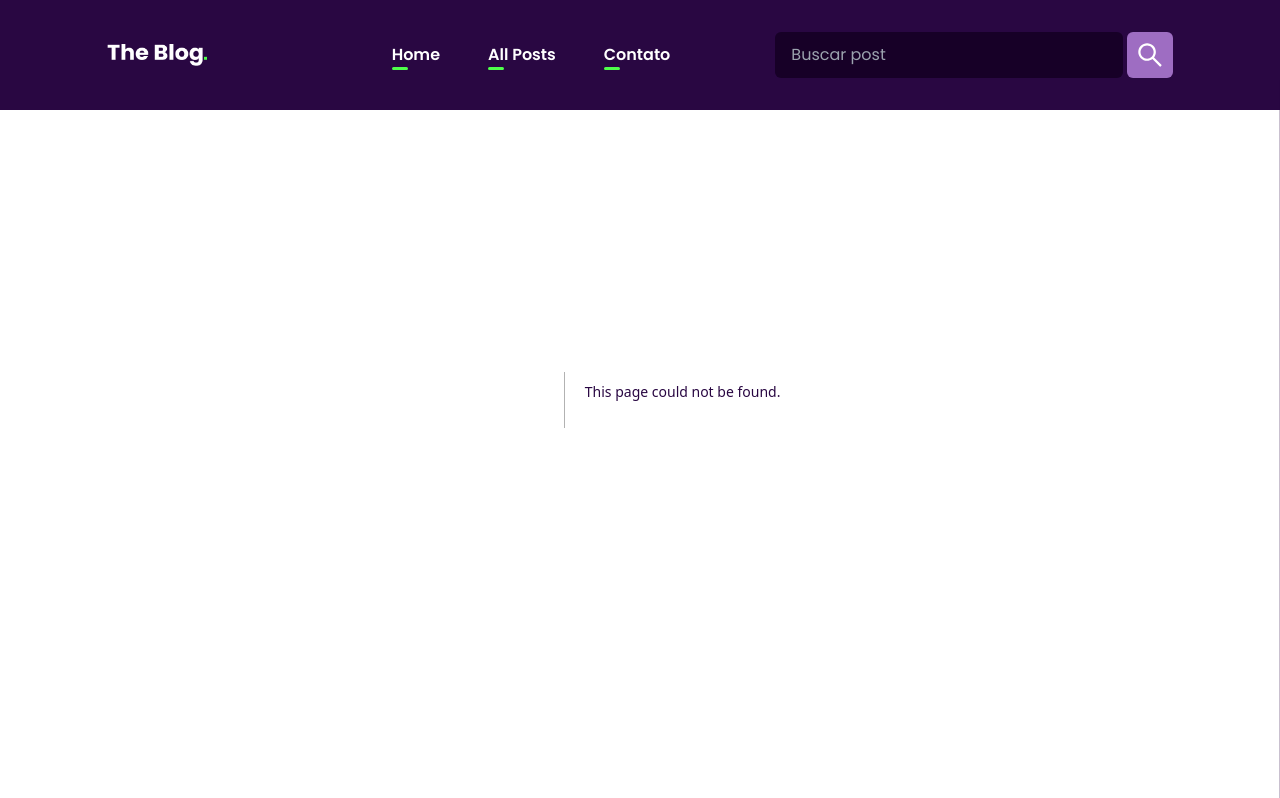
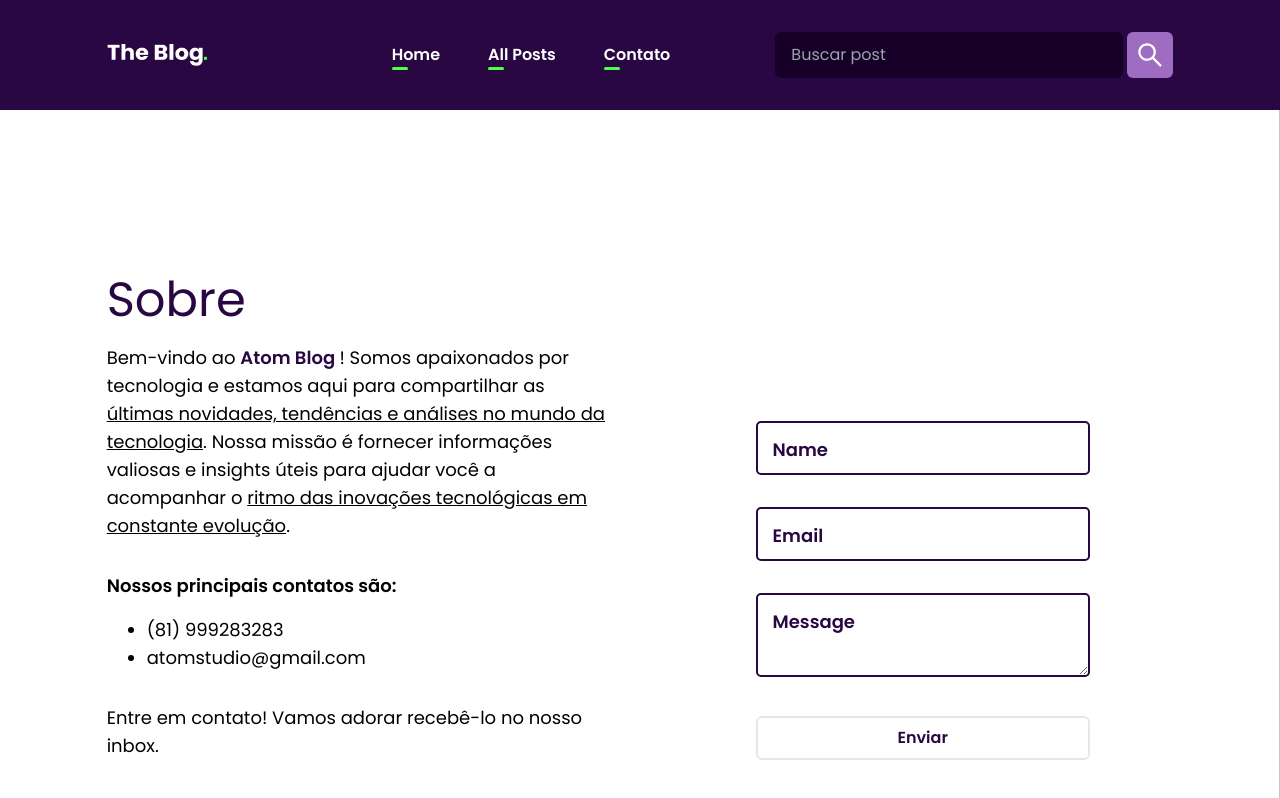
Before and after one commit to roberiof/atom-blog, a Next.js app in the folder atom-challenge/: page /Contact in a window 1280 px wide. Before the commit this address had no page. Built offline with nearby package versions, Linux system fonts and the light colour scheme.

Commit message:
feat: add Contact.tsx

```diff
--- a/atom-challenge/api/db.json
+++ b/atom-challenge/api/db.json
@@ -56,5 +56,97 @@
       "image": "https://images.unsplash.com/photo-1413708617479-50918bc877eb?ixlib=rb-4.0.3&ixid=M3wxMjA3fDB8MHxwaG90by1wYWdlfHx8fGVufDB8fHx8fA%3D%3D&auto=format&fit=crop&w=2073&q=80",
       "description": "Lorem ipsum dolor sit amet, consectetur adipiscing elit. Nibh nibh eu in aliquet ut adipiscing neque. Sed volutpat aenean sit vitae, sed tristique."
     }
+  ],
+  "messages": [
+    {
+      "name": "asd",
+      "email": "adf@",
+      "message": "adf",
+      "id": 1
+    },
+    {
+      "name": "adsf",
+      "email": "adsf#@adf",
+      "message": "adfs",
+      "id": 2
+    },
+    {
+      "name": "adf",
+      "email": "adfs",
+      "message": "adf",
+      "id": 3
+    },
+    {
+      "name": "adfs",
+      "email": "asdf@asdf",
+      "message": "asf",
+      "id": 4
+    },
+    {
+      "name": "asdf",
+      "email": "adsf#asda@",
+      "message": "asdf",
+      "id": 5
+    },
+    {
+      "name": "asfd",
+      "email": "adsf#@",
+      "message": "asdf",
+      "id": 6
+    },
+    {
+      "name": "sdf",
+      "email": "adfs",
+      "message": "asdf",
+      "id": 7
+    },
+    {
+      "name": "asdf",
+      "email": "adfs",
+      "message": "adsfadfs",
+      "id": 8
+    },
+    {
+      "name": "adsfas",
+      "email": "asdfas@asdfafsd",
+      "message": "asfasfd",
+      "id": 9
+    },
+    {
+      "name": "adf",
+      "email": "asdf@adsfa",
+      "message": "asdf",
+      "id": 10
+    },
+    {
+      "name": "asdf",
+      "email": "afasdf@",
+      "message": "afdaaf",
+      "id": 11
+    },
+    {
+      "name": "asdf",
+      "email": "adfs",
+      "message": "afs",
+      "id": 12
+    },
+    {
+      "name": "adf",
+      "email": "af@",
+      "message": "adsf",
+      "id": 13
+    },
+    {
+      "name": "adf",
+      "email": "af@",
+      "message": "adsf",
+      "id": 14
+    },
+    {
+      "name": "Robério",
+      "email": "antonioroberio@9asdf",
+      "message": "af",
+      "id": 15
+    }
   ]
 }
--- a/atom-challenge/context/PostsContext.tsx
+++ b/atom-challenge/context/PostsContext.tsx
@@ -1,5 +1,5 @@
 import { ReactNode, createContext, useState } from "react";
-import PostType  from "../types";
+import { PostType }  from "../types";
 
 export const PostsContext = createContext<any>(null)
 
--- a/atom-challenge/pages/AllPosts.tsx
+++ b/atom-challenge/pages/AllPosts.tsx
@@ -2,7 +2,7 @@ import React, { useContext, useEffect } from 'react'
 import Post from './components/utils/Post'
 import { PostsContext } from '../context/PostsContext'
 import { SearchInputContext } from '../context/SearchInputContext'
-import PostType from '../types'
+import {PostType} from '../types'
 import { getAllPostsAPI } from '../utils'
 
 const AllPosts = () => {
@@ -38,7 +38,7 @@ const AllPosts = () => {
               </p>
         }
 
-        <div className='flex flex-wrap justify-around gap-5'>
+        <div className='flex flex-wrap justify-around gap-2'>
           { posts && <span> Loading ... </span>
             && searchInput
             ? filteredPosts.map( (post: PostType) =>
--- /dev/null
+++ b/atom-challenge/pages/Contact.tsx
@@ -0,0 +1,123 @@
+'use client';
+import { MessageType } from '@/types'
+import { PostMessageAPi } from '@/utils'
+import React , { useState , useEffect } from 'react'
+
+interface FocusedInputType{
+    name: boolean,
+    email: boolean,
+    message: boolean
+}
+
+const Contact = () => {
+    const [ isFocusedInputs , setIsFocusedInputs ] = useState<FocusedInputType>({
+        name: false,
+        email: false,
+        message: false
+    })
+    const defaultFormValues = {
+        name: '',
+        email: '',
+        message: ''
+    }
+    const [ formValues , setFormValues ] = useState<MessageType>(defaultFormValues)
+    const [isSubmitBtnDisabled , setIsSubmitBtnDisabled] = useState<boolean>(true)
+
+
+    const handleInputChange = (e:React.ChangeEvent<HTMLInputElement> | React.ChangeEvent<HTMLTextAreaElement>, objectKey:string) => {
+        setFormValues(prev => {
+          const newObj = {...prev}
+          newObj[objectKey] = e.target.value
+          return newObj
+        })
+    }
+
+    const handleFocusChange = (objectKey:string) => {
+        if(formValues[objectKey] !== ''){
+            return
+        }
+
+        setIsFocusedInputs(prev => {
+          const newObj = {...prev}
+          newObj[objectKey] = !newObj[objectKey]
+          return newObj
+        })
+    }
+
+    const StoreMessage = (e:React.FormEvent<HTMLFormElement>) =>{
+        e.preventDefault()
+        PostMessageAPi(formValues)
+        setTimeout( () => (
+            alert('Mensagem enviada com sucesso!')
+        ), 400)
+        setFormValues(defaultFormValues)
+    }
+
+    useEffect(() => {
+        const isAllInfoFilledUp = Object.values(formValues).every(item => item != '')
+        const response = Object.values(formValues).every(item => item != '') && formValues.email.includes('@')
+        setIsSubmitBtnDisabled(!response);
+      }, [formValues]);
+
+    return (
+        <div className='relative pt-24 lg:pt-60'>
+            <section className='wrapper-content flex flex-col xl:flex-row items-end gap-16'>
+                <div className='flex flex-col gap-4 w-full xl:w-1/2'>
+                    <h1 className='text-primary'> Sobre </h1>
+                    <p className=' text-lg' data-aos="fade-up"> Bem-vindo ao <span className='cursor-pointer text-primary font-bold hover:underline'>Atom Blog </span>! Somos apaixonados por tecnologia e estamos aqui para compartilhar as <u>últimas novidades, tendências e análises no mundo da tecnologia</u>. Nossa missão é fornecer informações valiosas e insights úteis para ajudar você a acompanhar o <u>ritmo das inovações tecnológicas em constante evolução</u>. </p>
+
+                    <p className='font-bold mt-4 text-lg'> Nossos principais contatos são: </p>
+                    <ol className='list-disc ml-10 text-lg'>
+                        <li data-aos="zoom-in"> (81) 999283283 </li>
+                        <li data-aos="zoom-in"> atomstudio@gmail.com</li>
+                    </ol>
+                    <p className='text-lg mt-4'> Entre em contato! Vamos adorar recebê-lo no nosso inbox.</p>
+                </div>
+
+                <form className='w-full xl:w-1/2 mt-8 lg:mt-0' onSubmit={(e) => StoreMessage(e)}>
+                    <div className='w-full xl:w-2/3 m-auto flex flex-col gap-8' data-aos="fade-left">
+                        <div className={`${isFocusedInputs.name ? 'focus' : ''} inputDiv`}>
+                            <label htmlFor="name"> Name </label>
+                            <input
+                                type="text" required
+                                onFocus={() => handleFocusChange('name')}
+                                onBlur={() => handleFocusChange('name')}
+                                value={formValues.name}
+                                onChange={(e) => handleInputChange(e, 'name')}
+                            />
+                        </div>
+
+                        <div className={`${isFocusedInputs.email ? 'focus' : ''} inputDiv`}>
+                            <label htmlFor="email"> Email </label>
+                            <input
+                                type="text" required
+                                onFocus={() => handleFocusChange('email')}
+                                onBlur={() => handleFocusChange('email')}
+                                value={formValues.email}
+                                onChange={(e) => handleInputChange(e, 'email')}
+                            />
+                        </div>
+
+                        <div className={`${isFocusedInputs.message ? 'focus' : ''} inputDiv`}>
+                            <label htmlFor="message"> Message </label>
+                            <textarea
+                                required
+                                onFocus={() => handleFocusChange('message')}
+                                onBlur={() => handleFocusChange('message')}
+                                value={formValues.message}
+                                onChange={(e) => handleInputChange(e, 'message')}
+                            />
+                        </div>
+
+                        <button type='submit' id="submitBtnForm" aria-label="Form Result" disabled={isSubmitBtnDisabled}
+                            className={`border-2 p-2 rounded-md transition-all font-bold ${isSubmitBtnDisabled ? 'text-primary' : 'bg-primary text-white'}`}>
+                            Enviar
+                        </button>
+                    </div>
+                </form>
+            </section>
+        </div>
+    )
+}
+
+export default Contact
--- a/atom-challenge/pages/_app.tsx
+++ b/atom-challenge/pages/_app.tsx
@@ -21,7 +21,7 @@ export default function App({ Component, pageProps }: AppProps) {
       <Head>
         <title> Atom Blog </title>
         <meta name='description' content='O blog em que você fica atualizado de todas as tecnologias do mercado!' />
-        <link rel="icon" href="/favicon.ico" sizes="any" />
+        <link rel="icon" href="./public/favicon.ico" sizes='any'/>
     </Head>
 
       <main className={`${poppins.className} w-full min-h-screen`}>
--- a/atom-challenge/pages/components/home/CarouselPosts.tsx
+++ b/atom-challenge/pages/components/home/CarouselPosts.tsx
@@ -1,5 +1,5 @@
 import React , { useState , useEffect } from 'react'
-import PostType from '@/types'
+import {PostType} from '@/types'
 import Post from '../utils/Post'
 import 'swiper/css'
 import 'swiper/css/a11y'
--- a/atom-challenge/pages/components/home/ThreeMainPosts.tsx
+++ b/atom-challenge/pages/components/home/ThreeMainPosts.tsx
@@ -1,5 +1,5 @@
 import React from 'react'
-import PostType from '@/types'
+import {PostType} from '@/types'
 import Image from 'next/image'
 
 const ThreeMainPosts = ({posts} : {posts: PostType[]}) => {
@@ -10,7 +10,7 @@ const ThreeMainPosts = ({posts} : {posts: PostType[]}) => {
         <div className='w-full lg:w-1/2 flex flex-col gap-8' data-aos="zoom-out">
             <div className='w-full relative'>
               <div className='w-full h-full degradeBackground absolute z-20 opacity-40 rounded-md'></div>
-              { posts &&
+              { posts &&  posts[0] &&
                 <Image
                     src={posts[0]?.image}
                     width={900}
--- a/atom-challenge/pages/components/utils/Post.tsx
+++ b/atom-challenge/pages/components/utils/Post.tsx
@@ -1,4 +1,4 @@
-import PostType from '@/types'
+import { PostType } from '@/types'
 import Image from 'next/image'
 import React from 'react'
 
@@ -10,7 +10,7 @@ interface PostProps {
 
 const Post = ({post , dimensionsImage, containerStyles} : PostProps) => {
   return (
-    <div className={`flex flex-col gap-2 pb-20 ${containerStyles}`}>
+    <div className={`flex flex-col gap-2 mb-20 ${containerStyles} shadow-2xl p-8 px-6 rounded-lg`} data-aos='flip-right'>
         <div className='w-full relative' data-aos="zoom-out">
             <div className='w-full h-full degradeBackground absolute z-20 opacity-40 rounded-md'></div>
             <Image
--- a/atom-challenge/styles/globals.css
+++ b/atom-challenge/styles/globals.css
@@ -163,4 +163,39 @@
     .hiddenMenu-active{
         transform: translateX(0) !important;
     }
+
+
+    .inputDiv {
+        width: 100%;
+        position: relative;
+    }
+
+    .inputDiv  label {
+        color: #290742;
+        font-size: 18px;
+        background-color: #fff;
+        position: absolute;
+        top: 15px;
+        left: 10px;
+        font-weight: 700;
+        padding: 0 7px;
+        transition: 0.3s;
+        pointer-events: none;
+    }
+
+    .inputDiv input , .inputDiv textarea {
+        outline: 0;
+        width: 100%;
+        padding: 10px 15px;
+        font-size: 20px;
+        border: 2px solid #290742;
+        border-radius: 5px;
+    }
+
+
+    .inputDiv.focus label {
+        font-size: 16px;
+        top: -10px;
+        left: 10px;
+    }
 }
--- a/atom-challenge/utils/index.ts
+++ b/atom-challenge/utils/index.ts
@@ -1,6 +1,18 @@
+import { MessageType } from "@/types"
+
 export const api = 'http://localhost:3000'
 
 export const getAllPostsAPI = async() =>{
     const response = await fetch(`${api}/posts`).then(data => data.json())
     return response
 }
+
+export const PostMessageAPi = async(message : MessageType) =>{
+    const response = await fetch(`${api}/messages` ,{
+        method: "POST",
+        body: JSON.stringify(message),
+        headers: {
+          "Content-Type": "application/json",
+        },
+    })
+}
```
Also changed, not shown: atom-challenge/types/index.ts (+7 -1 lines), atom-challenge/public/favicon.png (deleted), 1 other file (tests, documents, lock files or other folders).
